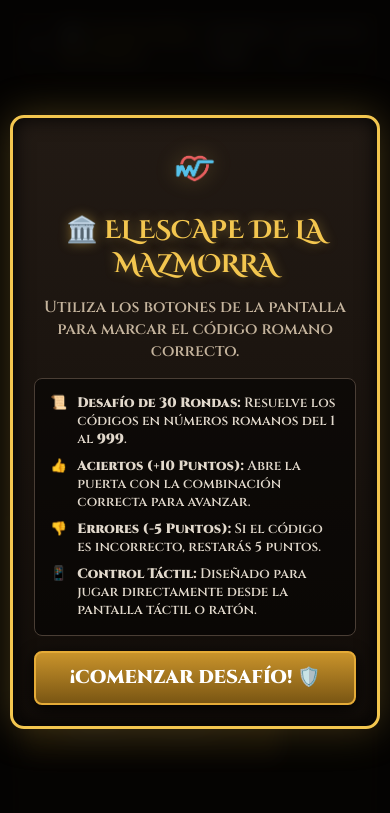
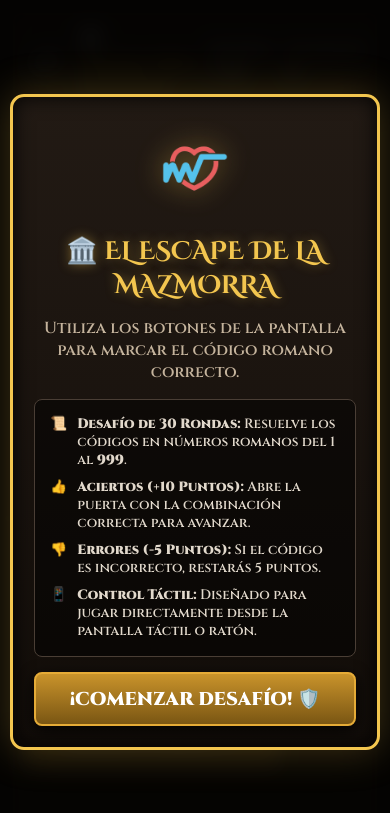
Before and after one commit to mateamigos/numerosromanosmazmorra, a plain HTML site: page index.html in a window 390 px wide. Drawn offline with Linux system fonts and the light colour scheme.

Commit message:
Add files via upload

```diff
--- a/index.html
+++ b/index.html
@@ -52,30 +52,30 @@
       pointer-events: none;
     }
 
-    /* --- LOGO DE LA EDITORIAL --- */
+    /* --- LOGO DE LA EDITORIAL (TAMAÑO AMPLIADO) --- */
     .editorial-logo-modal {
-      height: clamp(40px, 7vh, 85px);
+      height: clamp(65px, 12vh, 120px);
       width: auto;
-      max-width: 80%;
+      max-width: 85%;
       margin: 0 auto;
       object-fit: contain;
-      filter: drop-shadow(0 0 10px rgba(243, 198, 79, 0.3));
+      filter: drop-shadow(0 0 14px rgba(243, 198, 79, 0.45));
     }
 
     .editorial-logo-hud {
-      height: clamp(22px, 3.5vh, 42px);
+      height: clamp(32px, 5.5vh, 58px);
       width: auto;
       object-fit: contain;
-      filter: drop-shadow(0 0 4px rgba(255, 255, 255, 0.2));
+      filter: drop-shadow(0 0 6px rgba(255, 255, 255, 0.3));
     }
 
     .brand-container {
       display: flex;
       align-items: center;
-      gap: clamp(6px, 1.5vw, 12px);
+      gap: clamp(8px, 1.8vw, 16px);
     }
 
-    /* --- PANTALLAS MODALES (RESPONSIVE) --- */
+    /* --- PANTALLAS MODALES --- */
     .modal-overlay {
       position: absolute;
       inset: 0;
@@ -154,7 +154,7 @@
       transform: scale(0.97);
     }
 
-    /* --- LAYOUT PRINCIPAL Y ADAPTABILIDAD --- */
+    /* --- LAYOUT ADAPTATIVO UNIVERSAL --- */
     .game-viewport {
       position: relative;
       z-index: 10;
@@ -175,13 +175,13 @@
       background: rgba(20, 16, 13, 0.92);
       border: 2px solid var(--stone-border);
       border-radius: 8px;
-      padding: clamp(4px, 1vh, 8px) clamp(10px, 2vw, 20px);
+      padding: clamp(6px, 1.2vh, 10px) clamp(10px, 2vw, 20px);
       box-shadow: 0 4px 20px rgba(0,0,0,0.8);
     }
 
     .hud-title {
       font-family: 'Cinzel Decorative', serif;
-      font-size: clamp(0.75rem, 2vh, 1.2rem);
+      font-size: clamp(0.8rem, 2.2vh, 1.3rem);
       color: var(--gold-primary);
       text-shadow: 0 0 8px var(--gold-glow);
     }
@@ -207,7 +207,7 @@
       width: 100%;
     }
 
-    /* ESCENARIO DE LA PUERTA Y PERSONAJE */
+    /* ESCENARIO PUERTA Y PERSONAJE */
     .stage-container {
       flex: 1 1 42%;
       min-height: 0;
@@ -295,7 +295,7 @@
     .dungeon-arch.open .door-leaf.left { transform: rotateY(-112deg); }
     .dungeon-arch.open .door-leaf.right { transform: rotateY(112deg); }
 
-    /* CONSOLA Y TECLADO VIRTUAL */
+    /* CONSOLA DE INTERACCIÓN */
     .console-panel {
       flex: 1 1 58%;
       min-height: 0;
@@ -310,24 +310,29 @@
       gap: clamp(4px, 0.8vh, 10px);
     }
 
+    /* PANTALLA EXCLUSIVA PARA EL NÚMERO */
     .rune-display-card {
       background: #060504;
       border: 1px solid #5a4838;
       border-radius: 6px;
-      padding: clamp(4px, 1vh, 8px) clamp(12px, 3vw, 35px);
+      padding: clamp(6px, 1.2vh, 10px) clamp(12px, 3vw, 35px);
       text-align: center;
       width: 100%;
       max-width: 480px;
+      display: flex;
+      justify-content: center;
+      align-items: center;
     }
 
     .decimal-number {
-      font-size: clamp(1.6rem, 4.5vh, 2.8rem);
+      font-size: clamp(1.8rem, 5vh, 3.2rem);
       font-weight: 900;
       color: var(--gold-primary);
-      text-shadow: 0 0 10px var(--gold-glow);
-      line-height: 1.1;
+      text-shadow: 0 0 12px var(--gold-glow);
+      line-height: 1;
     }
 
+    /* VISOR VIRTUAL SIN TECLADO NATIVO */
     .roman-input-display {
       width: 100%;
       max-width: 480px;
@@ -405,7 +410,7 @@
     .feedback-banner.success { color: var(--green-success); }
     .feedback-banner.error { color: var(--ruby-red); }
 
-    /* REGLAS ADAPTATIVAS SEGÚN ORIENTACIÓN Y ALTURA DE PANTALLA */
+    /* PANTALLAS HORIZONTE O ANCHAS */
     @media (min-aspect-ratio: 1/1), (max-height: 520px) {
       .main-layout {
         flex-direction: row;
@@ -432,7 +437,7 @@
   <canvas id="ambientCanvas"></canvas>
   <div class="vignette"></div>
 
-  <!-- PANTALLA INICIAL DE BIENVENIDA -->
+  <!-- PANTALLA INICIAL -->
   <div class="modal-overlay" id="startModal">
     <div class="modal-card">
       <img src="logo.png" alt="Logo Editorial" class="editorial-logo-modal">
@@ -462,7 +467,7 @@
     </div>
   </div>
 
-  <!-- PANTALLA FINAL (RESUMEN) -->
+  <!-- PANTALLA FINAL -->
   <div class="modal-overlay hidden" id="endModal">
     <div class="modal-card">
       <img src="logo.png" alt="Logo Editorial" class="editorial-logo-modal">
@@ -540,7 +545,7 @@
           <div class="decimal-number" id="decimalDisplay">47</div>
         </div>
 
-        <!-- VISOR INTERNO (SIN INPUT NATIVO DEL SISTEMA) -->
+        <!-- VISOR INTERNO -->
         <div id="romanDisplay" class="roman-input-display">
           <span class="placeholder-text">INGRESA CÓDIGO</span>
         </div>
```
